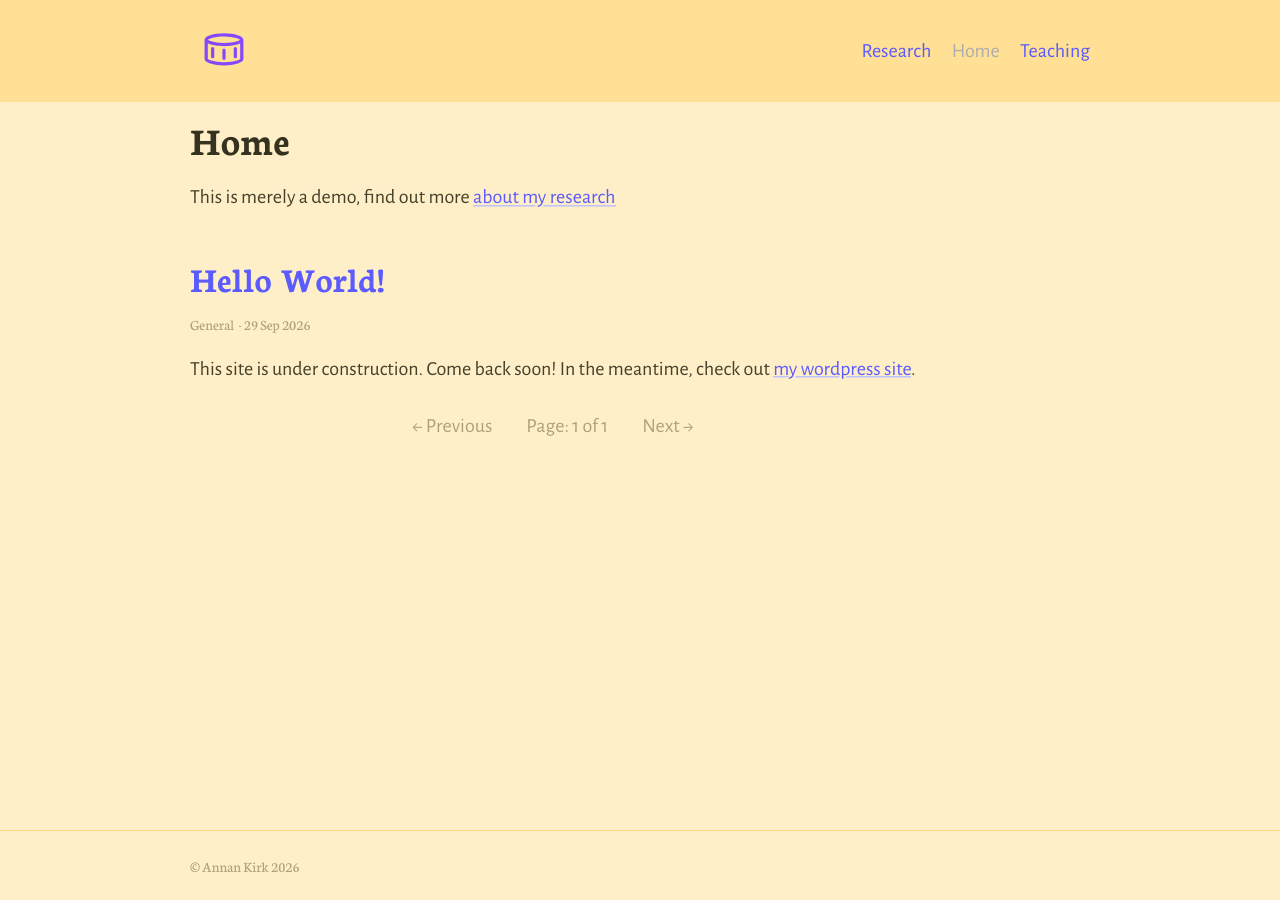
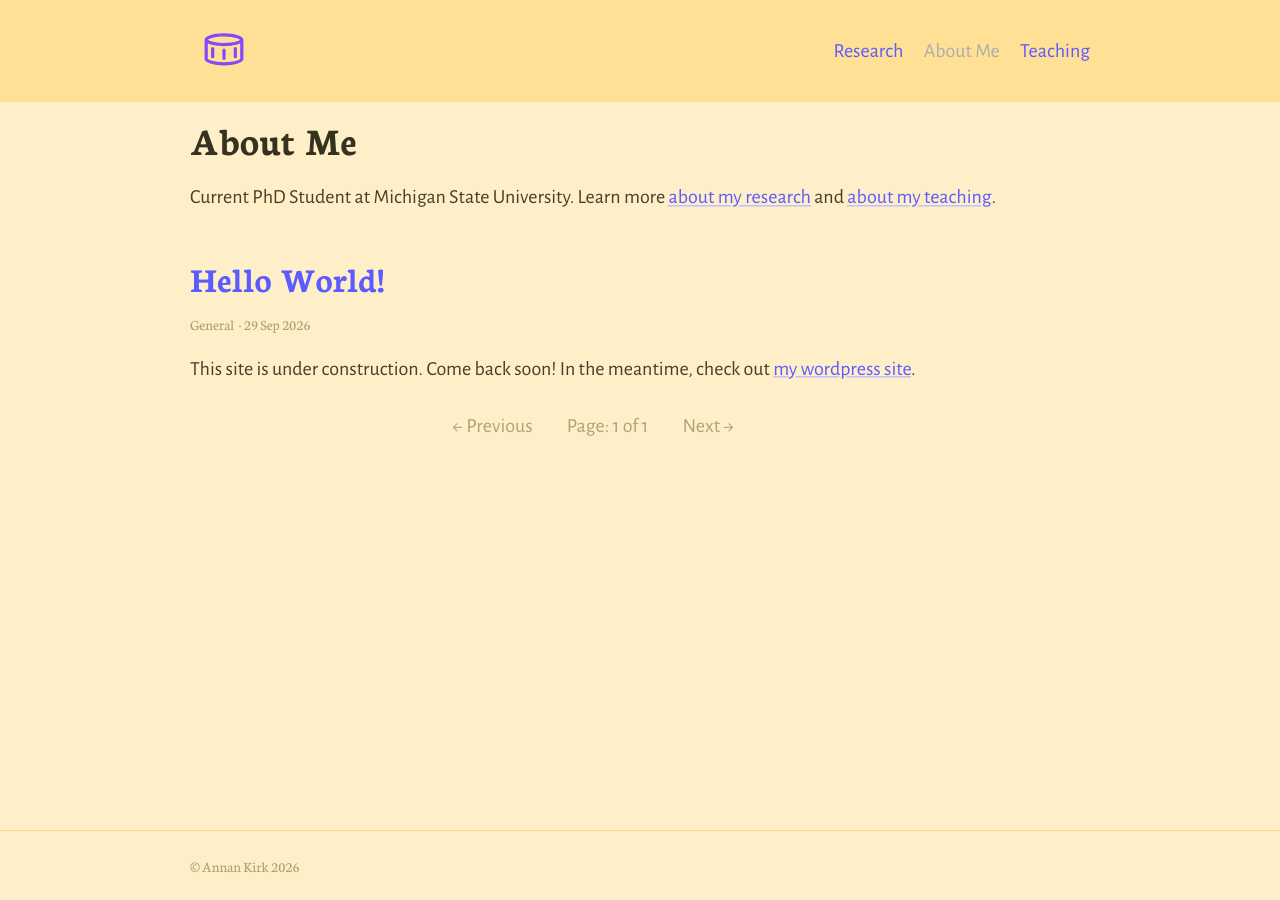
Before and after one commit to annankirk/annankirk.github.io, a Jekyll site: the page built from index.html, in a window 1280 px wide. Built offline with Jekyll 4.4.1, drawn with Linux system fonts in a browser that asks for light colours; the list of posts is cut into pages by our own code.

Commit message:
Update _config.yml

```diff
--- a/_config.yml
+++ b/_config.yml
@@ -37,9 +37,9 @@ timezone:  # Timezone for blog posts and alike
 # 5. Collections
 collections:
   posts:
-    title: Home # Needed for Siteleaf
+    title: About Me # Needed for Siteleaf
     output: true
-    description: "This is merely a demo, find out more [about my research](about)" # The post list page content
+    description: "Current PhD Student at Michigan State University. Learn more [about my research](about) and [about my teaching](teaching)." # The post list page content
 
 # 6. Jekyll collections settings
 defaults:
```
